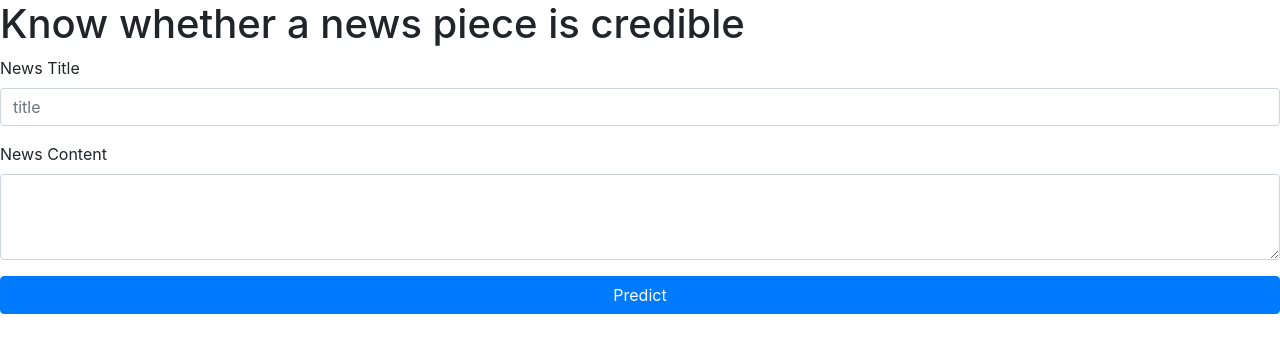
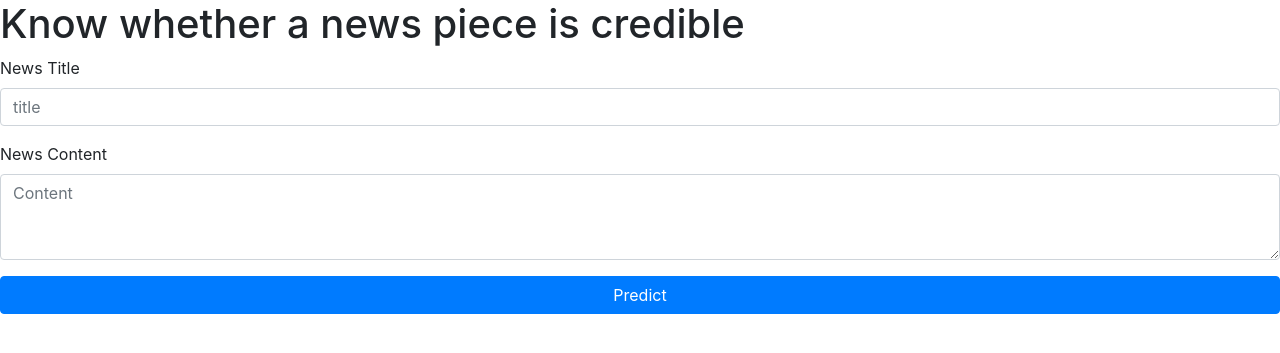
Before and after one commit to gtaurai12/fakenews, a Flask app: page / in a window 1280 px wide. Shown: the top 353 px of the page. Run offline with Flask 2, Linux system fonts and the light colour scheme; parts of the project's set-up code (start-up, migrations or seed data) failed here and were passed over; some libraries are stand-ins or nearby versions.

Commit message:
Update index.html

```diff
--- a/templates/index.html
+++ b/templates/index.html
@@ -20,7 +20,7 @@
 
       <div class="form-group">
         <label for="newsCont">News Content</label>
-        <textarea class="form-control" id="newsCont" rows="3" required></textarea>
+        <textarea class="form-control" id="newsCont" rows="3" placeholder="Content" required></textarea>
       </div>
 
         <button type="submit" class="btn btn-primary btn-block btn-large">Predict</button>
```
